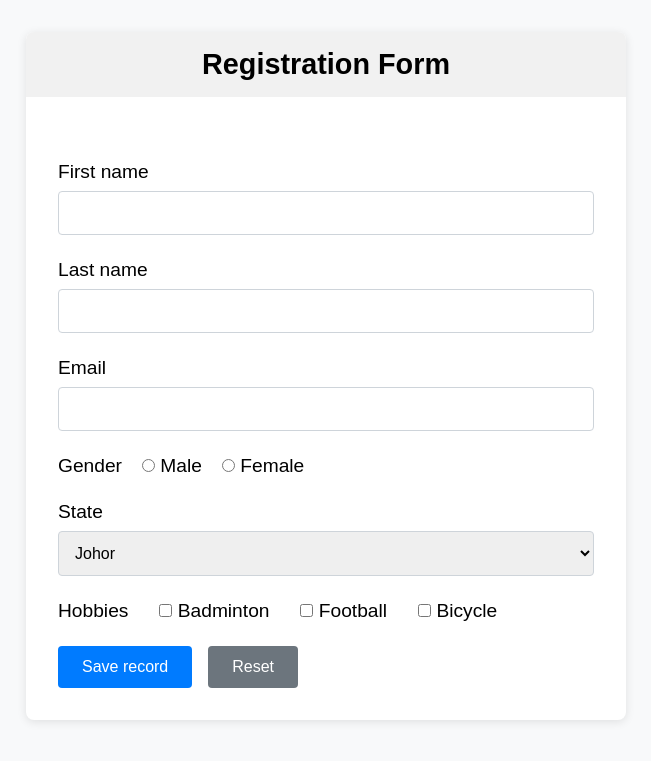
After one commit to bachthanhvinh/websitePHP, a PHP site: page /baitap3/cau2/index.php in a window 1280 px wide. The commit adds this page. Shown: the top 761 px of the page, without its empty margins (314-965 px from the left). Run offline with PHP 8.4, Linux system fonts and the light colour scheme.

Commit message:
day2,day3

```diff
--- /dev/null
+++ b/baitap3/cau2/index.php
@@ -0,0 +1,215 @@
+<!DOCTYPE html>
+<html lang="en">
+<head>
+    <meta charset="UTF-8">
+    <meta name="viewport" content="width=device-width, initial-scale=1.0">
+    <title>Registration Form</title>
+    <style>
+        *{
+            box-sizing:border-box;
+            padding:0;
+            margin:0;
+        }
+        body {
+            font-family: Arial, sans-serif;
+            background-color: #f8f9fa;
+            display: flex;
+            justify-content: center;
+            padding: 2rem;
+        }
+
+        .container {
+            background-color: #fff;
+            width: 100%;
+            max-width: 600px;
+            /* padding: 0 2rem 2rem 2rem; */
+            border-radius: 8px;
+            box-shadow: 0 2px 10px rgba(0, 0, 0, 0.1);
+        }
+
+        .header {
+    background-color: #f1f1f1;
+    padding: 1rem;
+    border-radius: 8px  8px  0  0 ;
+    margin-bottom: 2rem;
+    text-align: center;
+    width: 100%;
+
+}
+
+.header h2 {
+    margin: 0;
+    font-size: 1.8rem;
+    font-weight: bold;
+}
+
+        .form-group {
+            margin-bottom: 1.5rem;
+        }
+
+        label {
+            font-size: 1.2rem;
+            display: block;
+            margin-bottom: 0.5rem;
+        }
+
+        input[type="text"], input[type="email"],select{
+            width: 100%;
+            padding: 0.75rem;
+            font-size: 1rem;
+            border: 1px solid #ced4da;
+            border-radius: 4px;
+        }
+
+
+        .gender, .hobbies {
+            display: flex;
+            align-items: center;
+            gap: 1rem;
+        }
+
+
+
+        .btn-group {
+            display: flex;
+            justify-content: flex-start;
+
+            gap: 1rem;
+            margin-top: 1.5rem;
+        }
+
+        .btn {
+            padding: 0.75rem 1.5rem;
+            font-size: 1rem;
+            border-radius: 4px;
+            cursor: pointer;
+            border: none;
+        }
+
+        .btn-primary {
+            background-color: #007bff;
+            color: white;
+        }
+
+        .btn-secondary {
+            background-color: #6c757d;
+            color: white;
+        }
+
+        .alert {
+            margin-top: 2rem;
+            padding: 1.25rem;
+            background-color: #d4edda;
+            border: 1px solid #c3e6cb;
+            border-radius: 4px;
+            font-size: 1rem;
+        }
+
+        .alert p {
+            margin: 0.5rem 0;
+        }
+
+        /* Align the radio buttons horizontally */
+        .gender {
+            gap: 10px;
+        }
+        .gender label {
+            margin: 0 10px 0 0;
+        }
+
+        /* Align checkboxes */
+        .hobbies label {
+            margin: 0 15px 0 0;
+        }
+
+
+         .btn-group {
+            display: flex;
+            justify-content: flex-start;
+        }
+       form{
+        padding: 2rem;
+       }
+    </style>
+</head>
+<body>
+
+    <div class="container">
+        <div class="header">
+            <h2>Registration Form</h2>
+        </div>
+
+        <!-- Form -->
+        <form action="" method="POST">
+            <div class="form-group">
+                <label for="firstName">First name</label>
+                <input type="text" id="firstName" name="firstName" required>
+            </div>
+            <div class="form-group">
+                <label for="lastName">Last name</label>
+                <input type="text" id="lastName" name="lastName" required>
+            </div>
+            <div class="form-group">
+                <label for="email">Email</label>
+                <input type="email" id="email" name="email" required>
+            </div>
+            <div class="form-group gender">
+                <label>Gender</label>
+                <label for="male">
+                    <input type="radio" id="male" name="gender" value="male" required> Male
+                </label>
+                <label for="female">
+                    <input type="radio" id="female" name="gender" value="female"> Female
+                </label>
+            </div>
+            <div class="form-group">
+                <label for="state">State</label>
+                <select id="state" name="state" required>
+                    <option value="Johor">Johor</option>
+                    <option value="Selangor">Selangor</option>
+                    <option value="Penang">Penang</option>
+                </select>
+            </div>
+            <div class="form-group hobbies">
+                <label>Hobbies</label>
+                <label for="badminton">
+                    <input type="checkbox" id="badminton" name="hobbies[]" value="Badminton"> Badminton
+                </label>
+                <label for="football">
+                    <input type="checkbox" id="football" name="hobbies[]" value="Football"> Football
+                </label>
+                <label for="bicycle">
+                    <input type="checkbox" id="bicycle" name="hobbies[]" value="Bicycle"> Bicycle
+                </label>
+            </div>
+            <div class="btn-group">
+                <button type="submit" class="btn btn-primary">Save record</button>
+                <button type="reset" class="btn btn-secondary">Reset</button>
+            </div>
+        </form>
+
+        <?php
+        if ($_SERVER["REQUEST_METHOD"] == "POST") {
+            $firstName = isset($_POST['firstName']) ? htmlspecialchars($_POST['firstName']) : '';
+            $lastName = isset($_POST['lastName']) ? htmlspecialchars($_POST['lastName']) : '';
+            $email = isset($_POST['email']) ? htmlspecialchars($_POST['email']) : '';
+            $gender = isset($_POST['gender']) ? htmlspecialchars($_POST['gender']) : '';
+            $state = isset($_POST['state']) ? htmlspecialchars($_POST['state']) : '';
+            $hobbies = isset($_POST['hobbies']) ? implode(', ', $_POST['hobbies']) : '';
+
+            if( $firstName != '' && $lastName != '' && $email !== '' &&  $gender !== '' && $state !== '') {
+                echo "<div class='alert'>";
+                echo "<p><strong>First name:</strong> $firstName</p>";
+                echo "<p><strong>Last name:</strong> $lastName</p>";
+                echo "<p><strong>Email:</strong> $email</p>";
+                echo "<p><strong>Gender:</strong> $gender</p>";
+                echo "<p><strong>State:</strong> $state</p>";
+                echo "<p><strong>Hobbies:</strong> $hobbies</p>";
+                echo "</div>";
+            }
+        }
+        ?>
+    </div>
+
+</body>
+</html>
```
Also changed, not shown: baitap1/index.php (+6 -1 lines), baitap2/index.php (added, +197 -0 lines), baitap3/cau1/index.html (added, +39 -0 lines), baitap3/cau1/index.php (added, +119 -0 lines), baitap3/cau1/login.css (added, +46 -0 lines), baitap3/cau1/login.js (added, +16 -0 lines).
